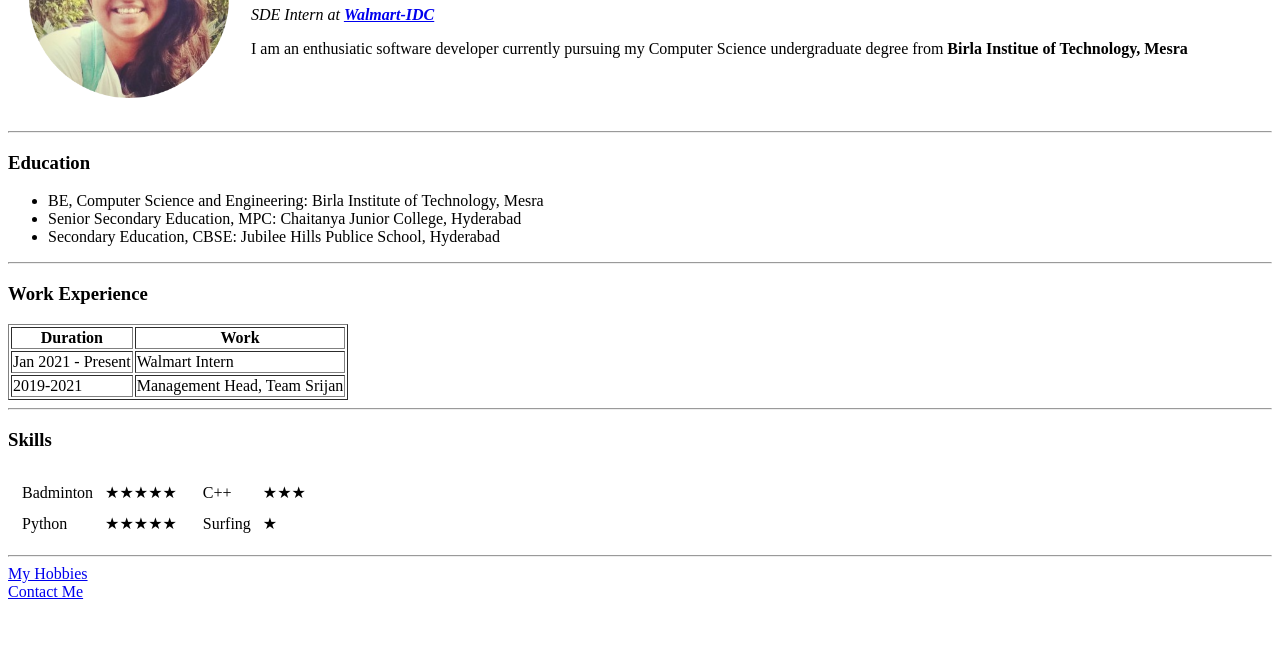
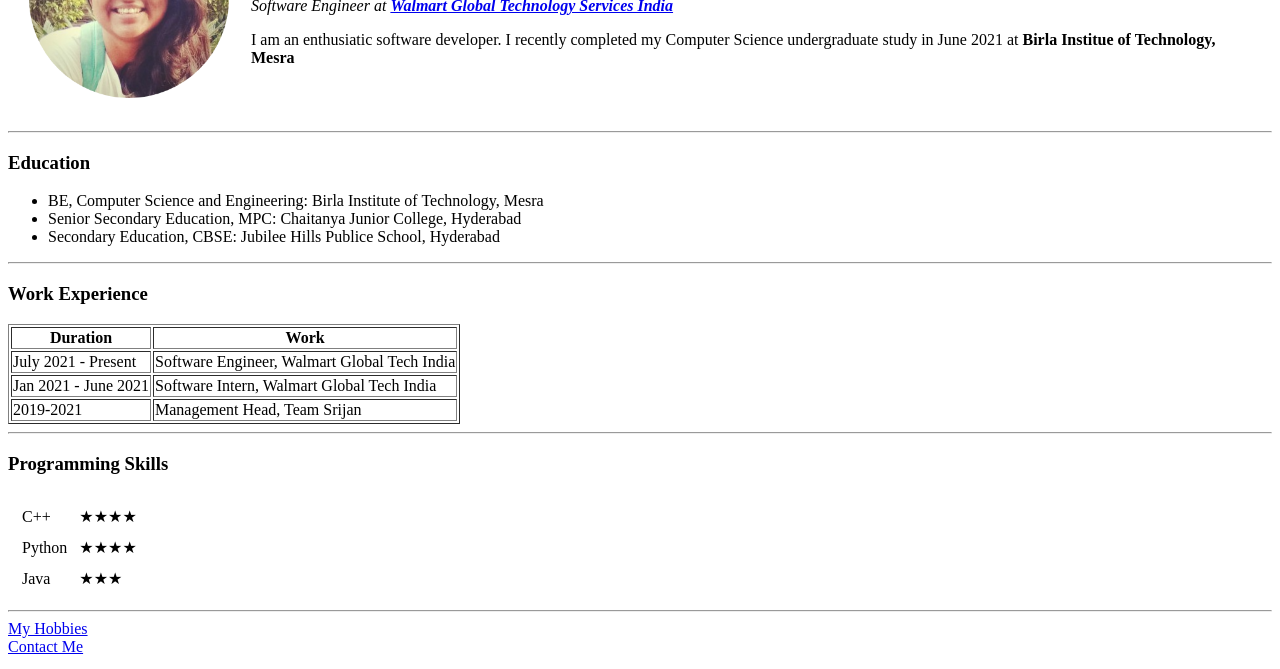
Before and after one commit to Poluri62/cv, a plain HTML site: page index.html in a window 1280 px wide. Shown: the part 131-800 px from the top of the page. Drawn offline with Linux system fonts and the light colour scheme.

Commit message:
Update index.html

```diff
--- a/index.html
+++ b/index.html
@@ -3,16 +3,16 @@
 <head>
     <meta charset="UTF-8">
     <meta name="viewport" content="width=device-width, initial-scale=1.0">
-    <title>Polu's Personal Site</title>
+    <title>Divya Poluri</title>
 </head>
 <body>
     <table cellspacing="20">
         <tr>
             <td><img src="images\divya-circle.png" alt="Divya Poluri profile picture" height="200"></td>
             <td><h1>Divya Poluri</h1>
-                <p><em>SDE Intern at <strong><a href="https://corporate.walmart.com/">Walmart-IDC</a></strong></em></p>
-                <p>I am an enthusiatic software developer currently pursuing my Computer Science
-                    undergraduate degree from <strong>Birla Institue of Technology, Mesra</strong></p></td>
+                <p><em>Software Engineer at <strong><a href="https://corporate.walmart.com/our-story/our-business/international/walmart-india">Walmart Global Technology Services India</a></strong></em></p>
+                <p>I am an enthusiatic software developer. I recently completed my Computer Science
+                    undergraduate study in June 2021 at <strong>Birla Institue of Technology, Mesra</strong></p></td>
         </tr>
     </table>
 
@@ -35,8 +35,12 @@
         </thead>
         <tbody>
             <tr>
-                <td>Jan 2021 - Present</td>
-                <td>Walmart Intern</td>
+                <td>July 2021 - Present</td>
+                <td>Software Engineer, Walmart Global Tech India</td>
+            </tr>
+            <tr>
+                <td>Jan 2021 - June 2021</td>
+                <td>Software Intern, Walmart Global Tech India</td>
             </tr>
             <tr>
                 <td>2019-2021</td>
@@ -45,30 +49,22 @@
         </tbody>
     </table>
     <hr>
-    <h3>Skills</h3>
+    <h3>Programming Skills</h3>
     <table>
         <tr>
             <td>
                 <table cellspacing="10">
                     <tr>
-                        <td>Badminton</td>
-                        <td>★★★★★</td>
+                        <td>C++</td>
+                        <td>★★★★</td>
                     </tr>
                     <tr>
                         <td>Python</td>
-                        <td>★★★★★</td>
-                    </tr>
-                </table>
-            </td>
-            <td>
-                <table cellspacing="10">
-                    <tr>
-                        <td>C++</td>
-                        <td>★★★</td>
+                        <td>★★★★</td>
                     </tr>
                     <tr>
-                        <td>Surfing</td>
-                        <td>★</td>
+                        <td>Java</td>
+                        <td>★★★</td>
                     </tr>
                 </table>
             </td>
```
